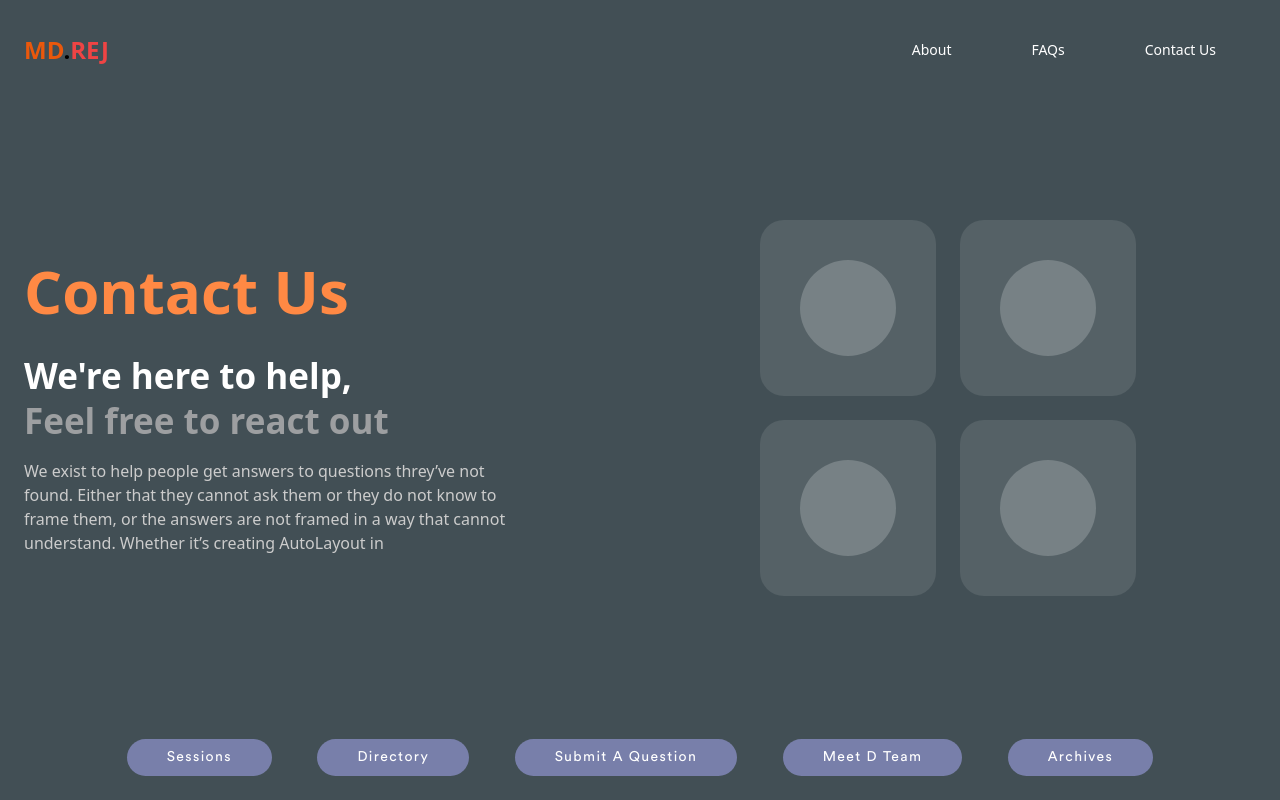
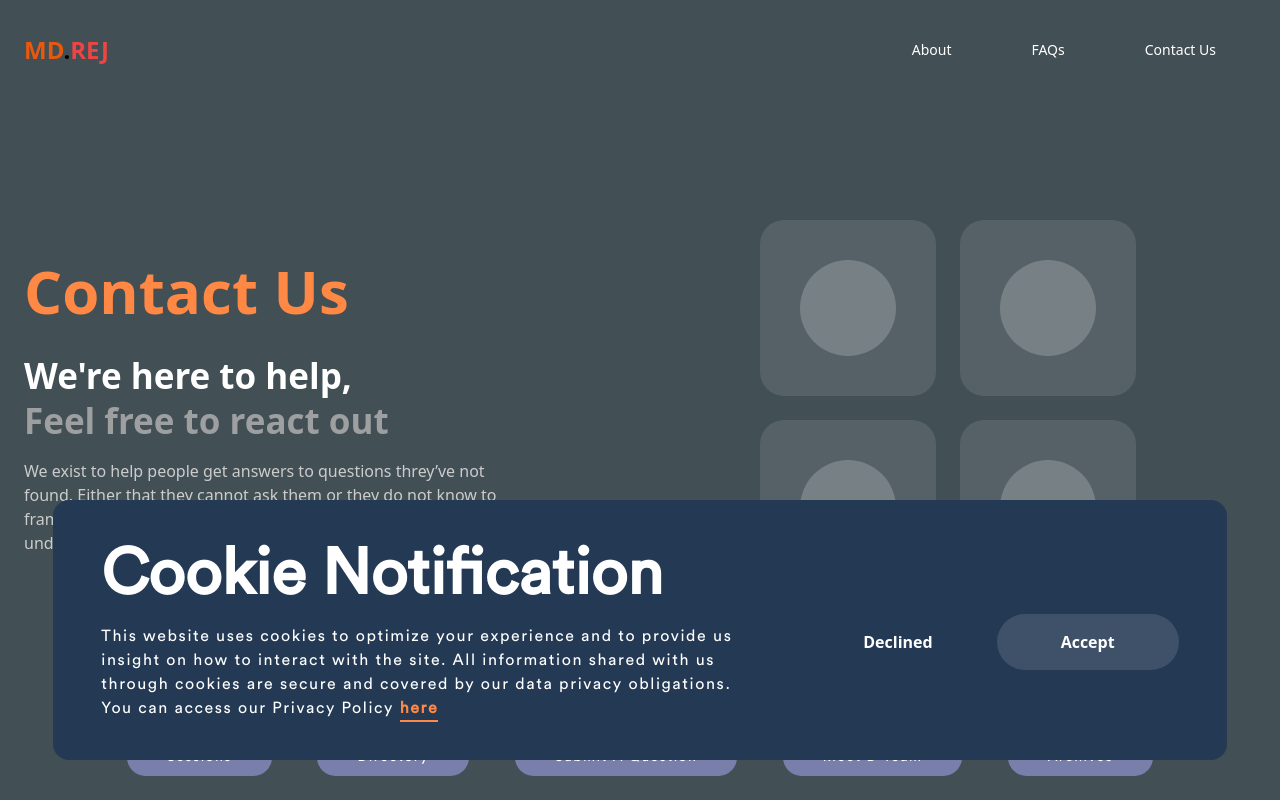
Before and after one commit to rejoan121615/event-handler-react, a React (Vite) app: page /contact-us in a window 1280 px wide. Built offline with nearby package versions, Linux system fonts and the light colour scheme.

Commit message:
cookie notification added

```diff
--- a/src/app.jsx
+++ b/src/app.jsx
@@ -1,4 +1,4 @@
-import React, { useState } from "react";
+import React, { useState, useEffect } from "react";
 import HeaderBar from "./component/HeaderBar";
 import BottomNavigation from "./component/BottomNavigation";
 import {
@@ -17,8 +17,30 @@ import About from "./page/About";
 import Faq from "./page/Faq";
 import FaqQuestion from "./page/FaqQuestion";
 import ContactUs from "./page/ContactUs";
+// alert box
+import CookieNotification from "./component/CookieNotification";
 
 const App = (props) => {
+    const [cookieCom, setCookieCom] = useState("");
+
+    const acceptHandle = () => {
+        setCookieCom('')
+    };
+    const declineHandler = () => {
+        setCookieCom('')
+    };
+
+    useEffect(() => {
+        const timer = setTimeout(() => {
+            setCookieCom(
+                <CookieNotification
+                    accept={acceptHandle}
+                    decline={declineHandler}
+                />
+            );
+        }, 5000);
+    }, []);
+
     return (
         <React.Fragment>
             <Router>
@@ -57,6 +79,7 @@ const App = (props) => {
                 </Switch>
                 <BottomNavigation />
             </Router>
+            {cookieCom}
         </React.Fragment>
     );
 };
--- /dev/null
+++ b/src/component/CookieNotification.jsx
@@ -0,0 +1,67 @@
+import React from "react";
+import ReactDOM from "react-dom";
+import Btn from "../ui/Btn";
+
+const CookieComponent = (props) => {
+  console.log(props)
+    const acceptHandler = () => {
+        props.accept();
+    };
+
+    const declineHandler = () => {
+        props.decline();
+    };
+    return (
+        <div className=" fixed left-0 bottom-10 z-50 w-screen">
+            <div className=" bg-[#243953] w-11/12 mx-auto rounded-2xl px-8 py-10 md:flex md:items-center md:gap-x-12 xl:gap-x-20 xl:px-12 xl:justify-between">
+                {/* texts  */}
+                <div className=" md:w-4/6">
+                    <h1 className=" display-1 text-white">
+                        Cookie Notification
+                    </h1>
+                    <p className="para text-white mt-4 ">
+                        This website uses cookies to optimize your experience
+                        and to provide us insight on how to interact with the
+                        site. All information shared with us through cookies are
+                        secure and covered by our data privacy obligations. You
+                        can access our Privacy Policy{" "}
+                        <a
+                            href=""
+                            className=" text-half-yellow font-bold border-b-2 pb-1 border-half-yellow"
+                        >
+                            here
+                        </a>
+                    </p>
+                </div>
+                {/* buttons  */}
+                <div className=" mt-6 flex flex-col gap-y-4 xs:flex-row md:w-2/6 md:flex-col xl:flex-row xl:justify-end">
+                    <button
+                        onClick={declineHandler}
+                        className=" text-white
+                     px-8 py-3 rounded-full font-bold capitalize
+                    lg:px-10 lg:py-4 pointer text-center xl:px-16"
+                    >
+                        declined
+                    </button>
+                    <button
+                        onClick={acceptHandler}
+                        className="bg-[#3e5168] text-white
+                     px-8 py-3 rounded-full font-bold capitalize
+                    lg:px-10 lg:py-4 pointer text-center xl:px-16"
+                    >
+                        Accept
+                    </button>
+                </div>
+            </div>
+        </div>
+    );
+};
+
+const CookieNotification = (props) => {
+    return ReactDOM.createPortal(
+        <CookieComponent {...props} />,
+        document.querySelector("#portals-root")
+    );
+};
+
+export default CookieNotification;
--- a/src/component/bottomNavigation.jsx
+++ b/src/component/bottomNavigation.jsx
@@ -3,7 +3,7 @@ import { NavLink } from "react-router-dom";
 
 const bottomNavigation = (props) => {
     return (
-        <footer className="hidden md:block relative z-50">
+        <footer className="hidden md:block relative z-40">
             <div className="container pt-0">
                 <div className="w-full flex justify-between xl:w-10/12 xl:mx-auto 2xl:w-8/12 mxl:w-7/12">
                     {/* links  */}
--- a/src/page/ContactUs.jsx
+++ b/src/page/ContactUs.jsx
@@ -1,5 +1,6 @@
 import React from "react";
 import Contact from "../component/Contact/Contact";
+import CookieNotification from "../component/CookieNotification";
 
 const ContactUs = () => {
     return (
```
